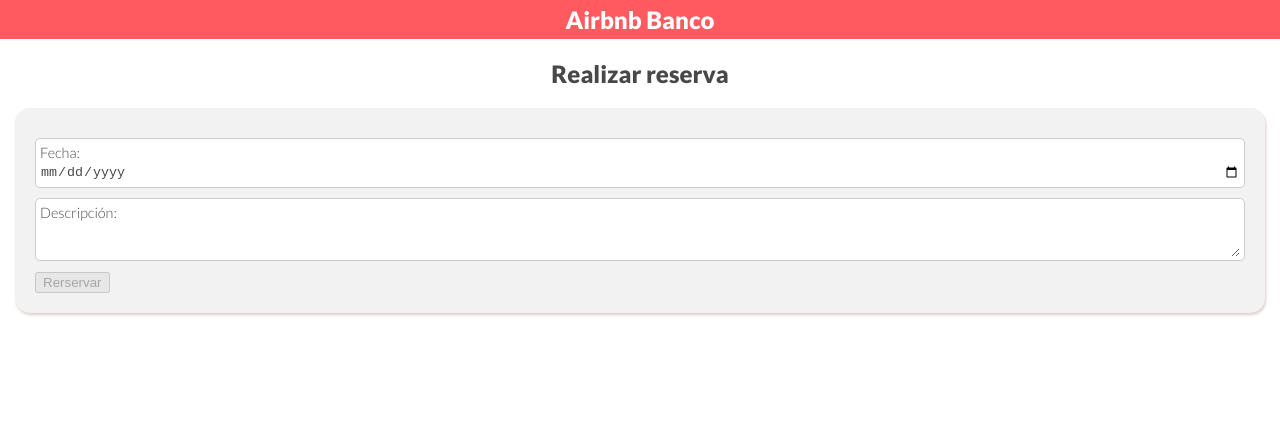
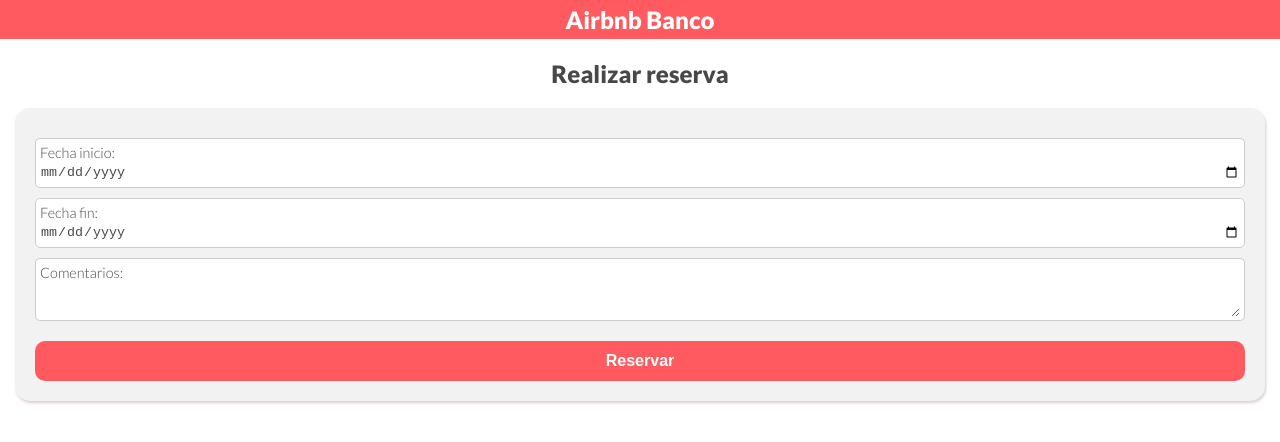
Before and after one commit to santiVY/FundamentosAngular, an Angular app in the folder clone-airbnb/: page /booking in a window 1280 px wide. Shown: the top 442 px of the page. Built offline with nearby package versions, Linux system fonts and the light colour scheme.

Commit message:
Se realiza la solicitud de booking implementando el token y interceptor

```diff
--- a/clone-airbnb/src/app/app.module.ts
+++ b/clone-airbnb/src/app/app.module.ts
@@ -1,6 +1,6 @@
 import { BrowserModule } from '@angular/platform-browser';
 import { NgModule } from '@angular/core';
-import { HttpClientModule } from '@angular/common/http'
+import { HttpClientModule, HTTP_INTERCEPTORS } from '@angular/common/http'
 
 import { AppRoutingModule } from './app-routing.module';
 import { AppComponent } from './app.component';
@@ -12,6 +12,7 @@
 import { SignupModule } from './signup/signup.module';
 import { SigninModule } from './signin/signin.module';
 import { BookingModule } from './booking/booking.module';
+import { AuthInterceptorService } from './services/intercept/auth-interceptor.service';
 
 @NgModule({
   declarations: [
@@ -29,7 +30,14 @@
     BookingModule,
     HttpClientModule
   ],
-  providers: [],
+  providers: [
+    {
+
+      provide: HTTP_INTERCEPTORS,
+      useClass: AuthInterceptorService,
+      multi: true
+    }
+  ],
   bootstrap: [AppComponent]
 })
 export class AppModule { }
--- a/clone-airbnb/src/app/booking/components/form-booking/form-booking.component.html
+++ b/clone-airbnb/src/app/booking/components/form-booking/form-booking.component.html
@@ -1,15 +1,20 @@
 <section>
     <form [formGroup]="formGroupBooking" class="form">
         <div class="control-form">
-            <label>Fecha:</label>
-            <input formControlName="date" type="date" name="date">
+            <label>Fecha inicio:</label>
+            <input formControlName="booking_date_start" type="date" name="booking_date_start">
         </div>
-        <span class="error"> {{ getError('date') }} </span>
+        <span class="error"> {{ getError('booking_date_start') }} </span>
         <div class="control-form">
-            <label>Descripción:</label>
-            <textarea formControlName="description" name="description"></textarea>
+            <label>Fecha fin:</label>
+            <input formControlName="booking_date_end" type="date" name="booking_date_end">
         </div>
-        <span class="error"> {{ getError('description') }} </span>
-        <button (click)="booking()" [disabled]="formGroupBooking.invalid">Rerservar</button>
+        <span class="error"> {{ getError('booking_date_end') }} </span>
+        <div class="control-form">
+            <label>Comentarios:</label>
+            <textarea formControlName="comments" name="comments"></textarea>
+        </div>
+        <span class="error"> {{ getError('comments') }} </span>
+        <button (click)="bookingNow()" [disabled]="formGroupBooking.invalid">Reservar</button>
     </form>
 </section>
--- a/clone-airbnb/src/app/booking/components/form-booking/form-booking.component.ts
+++ b/clone-airbnb/src/app/booking/components/form-booking/form-booking.component.ts
@@ -1,5 +1,8 @@
 import { Component, OnInit } from '@angular/core';
 import { AbstractControl, FormBuilder, FormGroup, Validators } from '@angular/forms';
+import { throwError } from 'rxjs';
+import { BookingService } from 'src/app/services/booking/booking.service';
+import { IBooking } from 'src/app/shared/models/booking.model';
 
 @Component({
   selector: 'app-form-booking',
@@ -10,7 +13,10 @@
 
   public formGroupBooking: FormGroup;
 
-  constructor(private formBuilder: FormBuilder) { }
+  constructor(
+    private formBuilder: FormBuilder,
+    private bookingService: BookingService
+    ) { }
 
   ngOnInit(): void {
     this.formBookingInit();
@@ -18,14 +24,10 @@
 
   private formBookingInit():void {
     this.formGroupBooking = this.formBuilder.group({
-      date: ['', [Validators.required, this.validateDate]],
-      description: ['', Validators.required]
+      booking_date_start: ['', [Validators.required, this.validateDate]],
+      booking_date_end: ['', [Validators.required, this.validateDate]],
+      comments: ['', Validators.required]
     });
-  }
-
-  public booking(): void {
-    const data = this.formGroupBooking.value;
-    console.log('Informacion de reserva ', data);
   }
 
   public validateDate(control: AbstractControl){
@@ -41,7 +43,6 @@
         parseInt(arrayDate[2]) < dateNow.getDate()) {
         errors = { dateError: 'La fecha debe ser mayor o igual a la fecha actual'};
     }
-
 
     return errors;
   }
@@ -69,7 +70,20 @@
     return errorMessage;
   }
 
-
+  public bookingNow(): void {
+    const data: IBooking = this.formGroupBooking.value;
+    data.experience_id = localStorage.getItem("experiences_id");
+    this.bookingService.postBooking(data).subscribe(
+       response => {
+         if(response.status === 1){
+            alert('Reserva exitosa');
+            console.log('reserva exitosa', response);
+         }else{
+           alert('token no valido');
+         }
+       }
+     );
+  }
 
 
 }
--- a/clone-airbnb/src/app/detail/components/card/card.component.html
+++ b/clone-airbnb/src/app/detail/components/card/card.component.html
@@ -2,4 +2,5 @@
     <img [src]="experience?.image">
     <p>{{experience?.title}}</p>
     <app-score [score]="experience?.score"></app-score>
+    <button [routerLink]="['/booking']">Reservar ahora!</button>
 </section>
--- a/clone-airbnb/src/app/detail/detail.component.ts
+++ b/clone-airbnb/src/app/detail/detail.component.ts
@@ -25,6 +25,7 @@
   private getParams(): void {
     this.route.params.subscribe(params => {
       const id = params.id;
+      localStorage.setItem("experiences_id", id);
       this.experienceService.getExperienceById(id).subscribe(response => {
         this.experience = response.experience
       });
--- /dev/null
+++ b/clone-airbnb/src/app/services/booking/booking.service.ts
@@ -0,0 +1,30 @@
+import { HttpClient, HttpErrorResponse } from '@angular/common/http';
+import { Injectable } from '@angular/core';
+import { Observable, throwError } from 'rxjs';
+import { catchError, retry } from 'rxjs/operators'
+import { environment } from '../../../environments/environment'
+import { IBooking } from 'src/app/shared/models/booking.model';
+import { IBookingResponse } from 'src/app/shared/models/bookingResponse.model';
+
+@Injectable({
+  providedIn: 'root'
+})
+export class BookingService {
+
+  private urlAPI: string = environment.urlBase;
+
+  constructor(private httpClient: HttpClient) { }
+
+  private handlerError(error: HttpErrorResponse){
+    console.error('Http error', error);
+    return throwError(`Error calling api ${error.message}`);
+  }
+
+  public postBooking(booking: IBooking): Observable<IBookingResponse> {
+    const url = `${this.urlAPI}/booking`;
+    return this.httpClient.post<IBookingResponse>(url, booking).pipe(
+      retry(2), catchError(this.handlerError)
+    );
+  }
+
+}
--- /dev/null
+++ b/clone-airbnb/src/app/services/intercept/auth-interceptor.service.ts
@@ -0,0 +1,43 @@
+import { Injectable } from '@angular/core';
+import { HttpInterceptor, HttpRequest, HttpHandler, HttpEvent, HttpErrorResponse } from '@angular/common/http';
+import { Observable, throwError } from 'rxjs';
+import { catchError } from 'rxjs/operators';
+import { Router } from '@angular/router';
+
+@Injectable({
+  providedIn: 'root'
+})
+export class AuthInterceptorService implements HttpInterceptor {
+
+  constructor(
+    private router: Router
+  ) {}
+
+  intercept(req: HttpRequest<any>, next: HttpHandler): Observable<HttpEvent<any>> {
+
+    const token: string = localStorage.getItem('Token');
+
+    let request = req;
+
+    if (token) {
+      request = req.clone({
+        setHeaders: {
+          authorization: `Bearer ${ token }`
+        }
+      });
+    }
+
+    return next.handle(request).pipe(
+      catchError((err: HttpErrorResponse) => {
+
+        if (err.status === 401) {
+          this.router.navigateByUrl('/sigin');
+        }
+
+        return throwError( err );
+
+      })
+    );
+  }
+
+}
--- /dev/null
+++ b/clone-airbnb/src/app/shared/models/bookingResponse.model.ts
@@ -0,0 +1,6 @@
+import { IBooking } from './booking.model';
+
+export interface IBookingResponse {
+  status: number,
+  response: IBooking
+}
--- a/clone-airbnb/src/app/signin/components/login/login.component.ts
+++ b/clone-airbnb/src/app/signin/components/login/login.component.ts
@@ -13,7 +13,6 @@
 export class LoginComponent implements OnInit {
 
   public formGroupLogin: FormGroup;
-  public userLogin: IUserLoginResponse;
 
   constructor(
     private formBuilder: FormBuilder,
@@ -36,7 +35,6 @@
     const data: IUser = this.formGroupLogin.value;
     this.userService.login(data).subscribe(
       response => {
-        this.userLogin = response;
         if (response.status === 1 ) {
           console.log('Usuario autenticado')
           localStorage.setItem('Token', response.token);
@@ -44,7 +42,7 @@
         }
         console.log('Informacion del login', response);
       }
-    )
+    );
   }
 
 
--- a/clone-airbnb/src/app/signup/components/form-register/form-register.component.ts
+++ b/clone-airbnb/src/app/signup/components/form-register/form-register.component.ts
@@ -1,6 +1,7 @@
 
 import { Component, OnInit } from '@angular/core';
 import { AbstractControl, FormBuilder, FormGroup, Validators } from '@angular/forms';
+import { Router } from '@angular/router';
 import { IUser } from 'src/app/shared/models/user.model';
 import { IUserRegisterResponse } from 'src/app/shared/models/userRegisterResponse.model';
 import { UserService } from '../../../services/users/users.service'
@@ -17,7 +18,8 @@
 
   constructor(
     private formBuilder: FormBuilder,
-    private userService: UserService
+    private userService: UserService,
+    private router: Router
     ) { }
 
   ngOnInit(): void {
@@ -79,6 +81,7 @@
     const data: IUser = this.formGroupRegister.value;
       this.userService.addUser(data).subscribe(response => {
         this.userRegister = response;
+        this.router.navigate(['/signin']);
         console.log('Datos de registro ', response)
     });
   }
--- a/clone-airbnb/src/styles/global.scss
+++ b/clone-airbnb/src/styles/global.scss
@@ -2,6 +2,21 @@
     padding: 0;
     margin: 0;
     font-family: 'Lato';
+}
+
+button {
+    width: 100%;
+    height: 40px;
+    font-weight: 900;
+    font-size: 1em;
+    border-radius: 10px;
+    background-color: $rausch-color;
+    color: $while-color;
+    display: flex;
+    align-items: center;
+    justify-content: center;
+    margin-top: 20px;
+    border: none;
 }
 
 .form {
```
Also changed, not shown: clone-airbnb/src/app/shared/models/booking.model.ts (added, +9 -0 lines), 1 other file (tests, documents, lock files or other folders).
